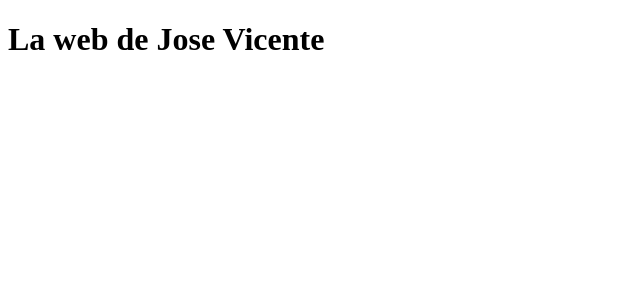
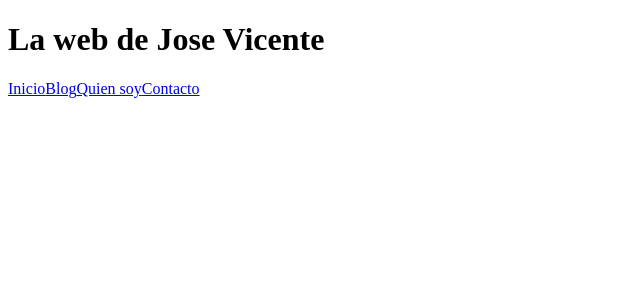
Before and after one commit to jocarsa/angularblog, an Angular app: page / in a window 1280 px wide. Shown: the top 300 px of the page, without its empty margins (0-640 px from the left). Built offline with nearby package versions, Linux system fonts and the light colour scheme.

Commit message:
enrutamiento en el HTML

```diff
--- a/src/app/app.component.html
+++ b/src/app/app.component.html
@@ -1 +1,12 @@
 <h1>La web de Jose Vicente</h1>
+
+
+
+<nav>
+    <a routerLink="/inicio" routerLinkActive="active">Inicio</a>
+    <a routerLink="/blog" routerLinkActive="active">Blog</a>
+    <a routerLink="/quiensoy" routerLinkActive="active">Quien soy</a>
+    <a routerLink="/contacto" routerLinkActive="active">Contacto</a>
+</nav>
+
+<router-outlet></router-outlet>
```
